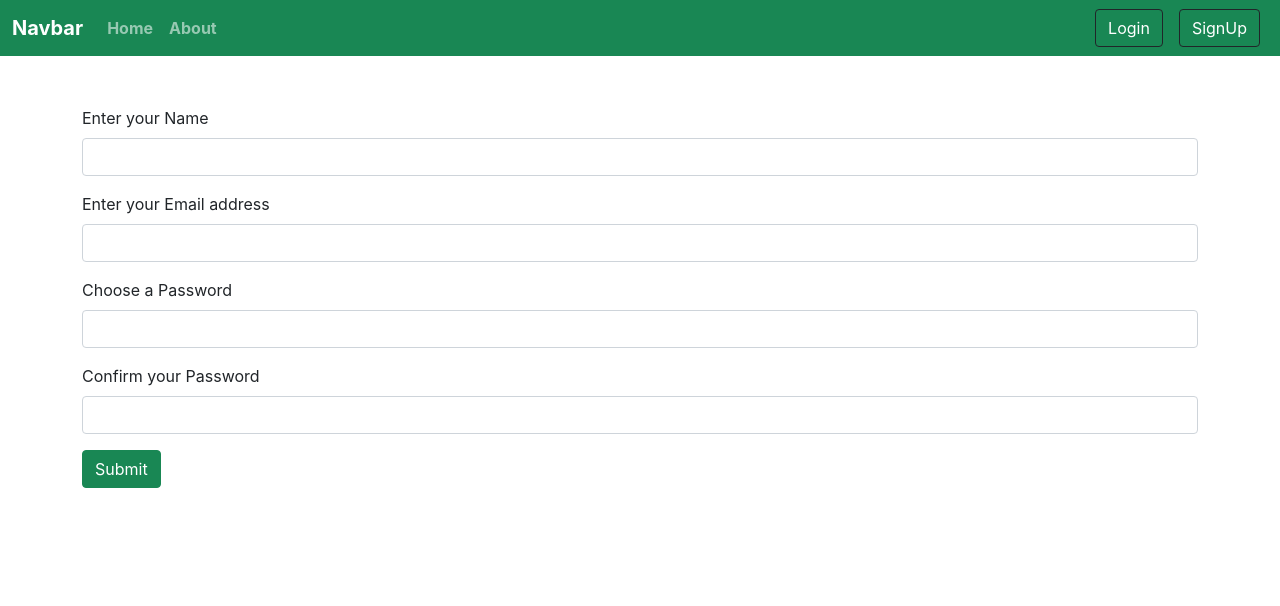
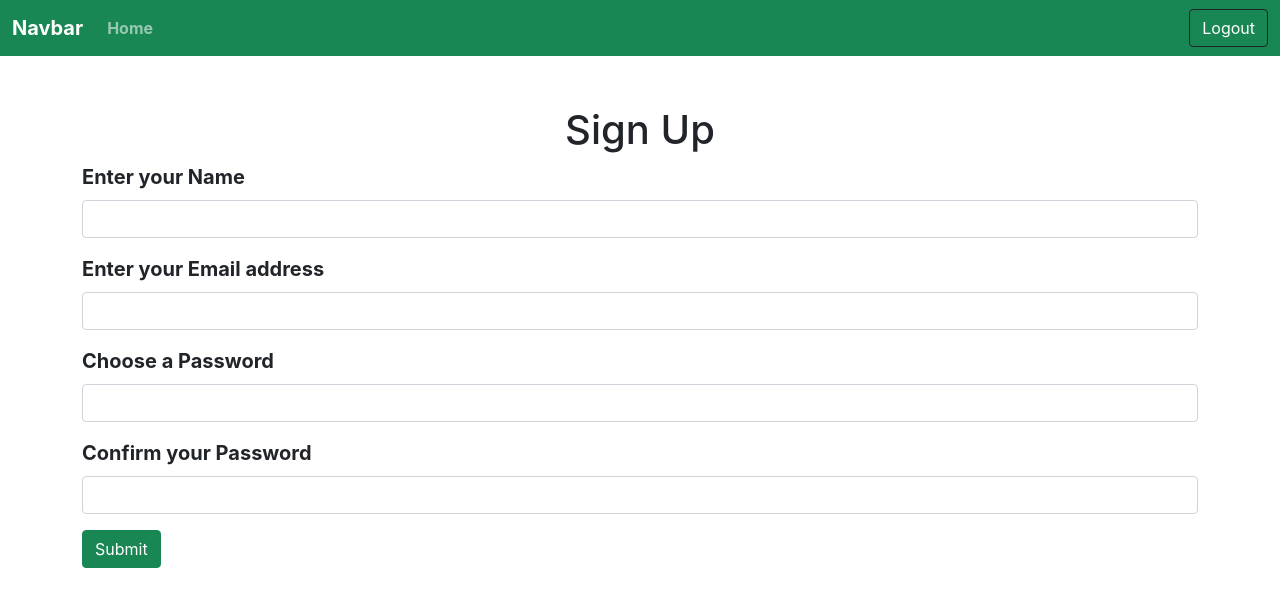
Before and after one commit to KartikKulshreshtha/Cloud-Notebook, a React (Create React App) app: page /signup in a window 1280 px wide. Shown: the top 606 px of the page. Built offline with nearby package versions, Linux system fonts and the light colour scheme; sample sign-in values are in the browser's storage.

Commit message:
Completed this project

```diff
--- a/src/App.js
+++ b/src/App.js
@@ -12,6 +12,7 @@ import Alert from './components/Alert';
 import { Login } from './components/Login';
 import { Signup } from './components/SignUp';
 import { useState } from 'react';
+import { UserDetails } from './components/UserDetails';
 
 function App() {
   const [alert, setalert] = useState(null);
@@ -34,9 +35,10 @@ function App() {
           <div className="container">
             <Routes>
               <Route exact path="/" element={<Home showAlert={showAlert} />}></Route>
-              <Route exact path="/about" element={<About />}></Route>
+              {/* <Route exact path="/about" element={<About />}></Route> */}
               <Route exact path="/login" element={<Login showAlert={showAlert} />}></Route>
               <Route exact path="/signup" element={<Signup showAlert={showAlert} />}></Route>
+              <Route exact path="/userdetails" element={<UserDetails />}></Route>
             </Routes>
           </div>
         </Router>
--- a/src/components/Login.js
+++ b/src/components/Login.js
@@ -31,13 +31,14 @@ export const Login = (props) => {
     return (
         <div>
             <form onSubmit={SubmitForm}>
+            <h1 className="container text-center">Login</h1>
                 <div className="container mb-3">
-                    <label htmlFor="email" className="form-label">Email address</label>
+                    <label htmlFor="email" className="form-label" style={{fontWeight: 'bold', fontSize: "20px"}}>Email address</label>
                     <input type="email" className="form-control" name="email" id="email" value={creds.email} onChange={onChange} aria-describedby="emailHelp" />
                     {/* <div id="emailHelp" className="form-text">We'll never share your email with anyone else.</div> */}
                 </div>
                 <div className="container mb-3">
-                    <label htmlFor="password" className="form-label">Password</label>
+                    <label htmlFor="password" className="form-label" style={{fontWeight: 'bold', fontSize: "20px"}}>Password</label>
                     <input type="password" className="form-control" name='password' value={creds.password} onChange={onChange} id="password" />
                 </div>
                 <button type="submit" className="btn btn-success">Submit</button>
--- a/src/components/NavBar.js
+++ b/src/components/NavBar.js
@@ -1,8 +1,15 @@
 import React from 'react'
 import { Link, useLocation } from 'react-router-dom'
+import { useNavigate } from 'react-router-dom'
 
 export const NavBar = () => {
     let location = useLocation();
+    let navigate = useNavigate();
+
+    const LogoutClicked = () => {
+        localStorage.removeItem('token')
+        navigate('/login')
+    }
     return (
         <>
             <nav className="navbar navbar-expand-lg navbar-dark bg-success" style={{ fontWeight: "bold" }}>
@@ -16,14 +23,14 @@ export const NavBar = () => {
                             <li className="nav-item">
                                 <Link className={`nav-link ${location.pathname === '/' ? "active" : ""}`} aria-current="page" to="/">Home</Link>
                             </li>
-                            <li className="nav-item">
+                            {/* <li className="nav-item">
                                 <Link className={`nav-link ${location.pathname === '/about' ? "active" : ""}`} aria-current="page" to="/about">About</Link>
-                            </li>
+                            </li> */}
                         </ul>
-                        <form className="d-flex">
-                            <Link className="btn btn-outline-dark mx-2" style={{color: "white", textDecoration: "none"}} to="/login" role="button">Login</Link>
-                            <Link className="btn btn-outline-dark mx-2" style={{color: "white", textDecoration: "none"}} to="/signup" role="button">SignUp</Link>
-                        </form>
+                        {!localStorage.getItem('token') ? <form className="d-flex">
+                            <Link className="btn btn-outline-dark mx-2" style={{ color: "white", textDecoration: "none" }} to="/login" role="button">Login</Link>
+                            <Link className="btn btn-outline-dark mx-2" style={{ color: "white", textDecoration: "none" }} to="/signup" role="button">SignUp</Link>
+                        </form> :<><button type="button" className="btn btn-outline-dark" onClick={LogoutClicked} style={{color: "white"}}>Logout</button></>}
                     </div>
                 </div>
             </nav>
--- a/src/components/SignUp.js
+++ b/src/components/SignUp.js
@@ -4,12 +4,12 @@ import { useNavigate } from 'react-router-dom'
 export const Signup = (props) => {
 
 
-  const [creds, setCreds] = useState({name: "", email: "", password: "", confirmpassword: "" })
+  const [creds, setCreds] = useState({ name: "", email: "", password: "", confirmpassword: "" })
   const history = useNavigate();
 
   const SubmitForm = async (e) => {
     e.preventDefault();
-    const {name, email, password} = creds
+    const { name, email, password } = creds
     const response = await fetch("http://localhost:5000/authentication", {
       method: "POST",
       headers: {
@@ -23,7 +23,7 @@ export const Signup = (props) => {
       history('/')
       props.showAlert("Your account has been created successfully!!", "success")
     }
-    else{
+    else {
       alert("Invalid User!")
       props.showAlert("Enter valid credentials!!", "danger")
     }
@@ -36,21 +36,22 @@ export const Signup = (props) => {
   return (
     <div>
       <form onSubmit={SubmitForm}>
+        <h1 className="container text-center">Sign Up</h1>
         <div className="mb-3">
-          <label htmlFor="name" className="form-label">Enter your Name</label>
+          <label htmlFor="name" className="form-label" style={{ fontWeight: 'bold', fontSize: "20px" }}>Enter your Name</label>
           <input type="text" className="form-control" name='name' id="name" onChange={onChange} aria-describedby="emailHelp" />
         </div>
         <div className="mb-3">
-          <label htmlFor="email" className="form-label">Enter your Email address</label>
+          <label htmlFor="email" className="form-label" style={{ fontWeight: 'bold', fontSize: "20px" }}>Enter your Email address</label>
           <input type="email" className="form-control" name='email' id="email" onChange={onChange} aria-describedby="emailHelp" />
         </div>
         <div className="mb-3">
-          <label htmlFor="password" className="form-label">Choose a Password</label>
-          <input type="password" className="form-control" name='password' onChange={onChange} id="password" minLength={5} required/>
+          <label htmlFor="password" className="form-label" style={{ fontWeight: 'bold', fontSize: "20px" }}>Choose a Password</label>
+          <input type="password" className="form-control" name='password' onChange={onChange} id="password" minLength={5} required />
         </div>
         <div className="mb-3">
-          <label htmlFor="confirmpassword" className="form-label">Confirm your Password</label>
-          <input type="password" className="form-control" name='confirmpassword' onChange={onChange} id="confirmpassword" minLength={5} required/>
+          <label htmlFor="confirmpassword" className="form-label" style={{ fontWeight: 'bold', fontSize: "20px" }}>Confirm your Password</label>
+          <input type="password" className="form-control" name='confirmpassword' onChange={onChange} id="confirmpassword" minLength={5} required />
         </div>
         <button type="submit" className="btn btn-success">Submit</button>
       </form>
--- /dev/null
+++ b/src/components/UserDetails.js
@@ -0,0 +1,13 @@
+import React, {useContext} from 'react'
+import NoteContext from '../context/notes/noteContext'
+
+export const UserDetails = async () => {
+    const context = useContext(NoteContext)
+    const { getUserDetails } = context
+    console.log(getUserDetails.token)
+    return (
+        <div>
+            {/* {getUserDetails} */}
+        </div>
+    )
+}
--- a/src/context/notes/NoteState.js
+++ b/src/context/notes/NoteState.js
@@ -12,7 +12,7 @@ const NoteStates = (props) => {
       method: 'GET',
       headers: {
         'Content-Type': 'application/json',
-        'auth-token': "eyJhbGciOiJIUzI1NiIsInR5cCI6IkpXVCJ9.eyJ1c2VyIjp7ImlkIjoiNjIwOWZiNWIxNTM5MWNiMDNkN2QwZDkzIn0sImlhdCI6MTY0NDgyNTUzMX0.tBCT6ANCENdCS1A-6OBoOQoFYyR2HcPVXkpL60Tyjc0"
+        'auth-token': localStorage.getItem('token')
       }
     });
     const json = await response.json()
@@ -28,7 +28,7 @@ const NoteStates = (props) => {
       method: 'POST',
       headers: {
         'Content-Type': 'application/json',
-        'auth-token': "eyJhbGciOiJIUzI1NiIsInR5cCI6IkpXVCJ9.eyJ1c2VyIjp7ImlkIjoiNjIwOWZiNWIxNTM5MWNiMDNkN2QwZDkzIn0sImlhdCI6MTY0NDgyNTUzMX0.tBCT6ANCENdCS1A-6OBoOQoFYyR2HcPVXkpL60Tyjc0"
+        'auth-token': localStorage.getItem('token')
       },
       body: JSON.stringify({ title, description, tag })
     });
@@ -46,7 +46,7 @@ const NoteStates = (props) => {
       method: 'DELETE',
       headers: {
         'Content-Type': 'application/json',
-        'auth-token': "eyJhbGciOiJIUzI1NiIsInR5cCI6IkpXVCJ9.eyJ1c2VyIjp7ImlkIjoiNjIwOWZiNWIxNTM5MWNiMDNkN2QwZDkzIn0sImlhdCI6MTY0NDgyNTUzMX0.tBCT6ANCENdCS1A-6OBoOQoFYyR2HcPVXkpL60Tyjc0"
+        'auth-token': localStorage.getItem('token')
       }
     });
     const newNotes = notes.filter((note) => { return note._id !== id })
@@ -63,7 +63,7 @@ const NoteStates = (props) => {
       method: 'PUT',
       headers: {
         'Content-Type': 'application/json',
-        'auth-token': "eyJhbGciOiJIUzI1NiIsInR5cCI6IkpXVCJ9.eyJ1c2VyIjp7ImlkIjoiNjIwOWZiNWIxNTM5MWNiMDNkN2QwZDkzIn0sImlhdCI6MTY0NDgyNTUzMX0.tBCT6ANCENdCS1A-6OBoOQoFYyR2HcPVXkpL60Tyjc0"
+        'auth-token': localStorage.getItem('token')
       },
       body: JSON.stringify({ title, description, tag })
     });
@@ -84,6 +84,19 @@ const NoteStates = (props) => {
     setNotes(newNotes)
   }
 
+  // ----------------------------------------------------------------------------------------
+  // Function to get users details
+  // const getUserDetails = async ()=>{
+  //   const response = await fetch("http://localhost:5000/authentication/getuser", {
+  //       method: "POST",
+  //       headers: {
+  //           'Content-Type': 'application/json',
+  //           'auth-token': localStorage.getItem('token')
+  //       },
+  //   });
+  //   return response.json()
+  // }
+
 
   return (
     <NoteContext.Provider value={{ notes, addNote, deleteNote, editNote, getallNotes }}>
```
Also changed, not shown: src/components/Notes.js (+19 -9 lines).
